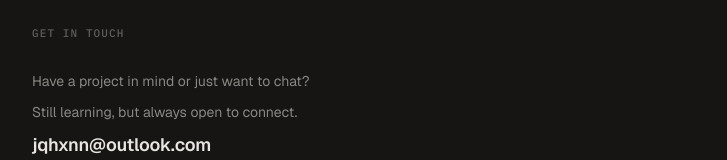
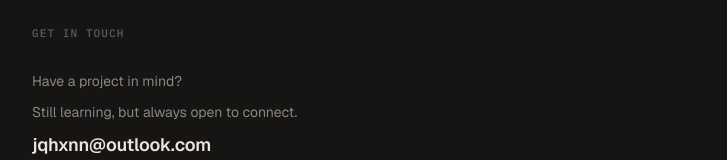
Before and after one commit to Jqhxnn/Portfolio, a Next.js app: page / in a window 1280 px wide. Shown: the part 1954-2114 px from the top of the page, without its empty margins (276-1003 px from the left). Built offline with nearby package versions, Linux system fonts and the light colour scheme.

Commit message:
Update Footer.jsx

```diff
--- a/components/Footer.jsx
+++ b/components/Footer.jsx
@@ -9,7 +9,7 @@ export default function Footer() {
         </div>
 
         <div className="footer-content fade show">
-          <p>Have a project in mind or just want to chat?</p>
+          <p>Have a project in mind?</p>
           <p className="learning-tag">Still learning, but always open to connect.</p>
 
           <a href="mailto:jqhxnn@outlook.com" className="mail">
```
